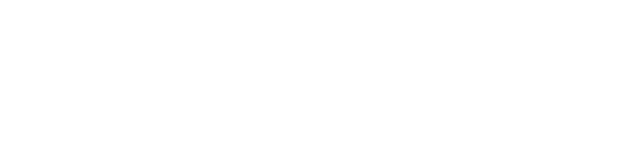
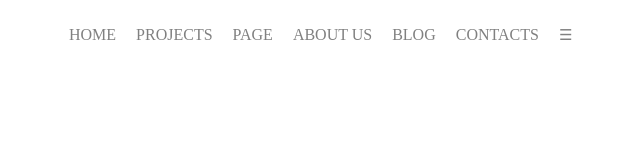
Before and after one commit to dylangonzalezz/test, a plain HTML site: page arch.html in a window 1280 px wide. Shown: the whole page, without its empty margins (581-1221 px from the left). Drawn offline with Linux system fonts and the light colour scheme.

Commit message:
Arch additions
a few additions to the arch Website.
Theese changes are not completely finished

```diff
--- a/arch.html
+++ b/arch.html
@@ -2,14 +2,24 @@
 <html>
   <head>
     <meta charset="utf-8">
+	<link rel="stylesheet" href="archstyles.css">
     <title></title>
   </head>
   <body>
     <div class="c-header">
-
+	 <ul class="m-menubar">
+		<li class="m-menubar__item"><a href="" class="m-menubar__item--link">HOME</a></li>
+		<li class="m-menubar__item"><a href="" class="m-menubar__item--link">PROJECTS</a></li>
+		<li class="m-menubar__item"><a href="" class="m-menubar__item--link">PAGE</a></li>
+		<li class="m-menubar__item"><a href="" class="m-menubar__item--link">ABOUT US</a></li>
+		<li class="m-menubar__item"><a href="" class="m-menubar__item--link">BLOG</a></li>
+		<li class="m-menubar__item"><a href="" class="m-menubar__item--link">CONTACTS</a></li>
+		<li class="m-menubar__item">
+		<a href="javascript:void(0);" style="font-size:15px;" onclick="myFunction()" class="m-menubar__item--icon">&#9776;</a>
+		</li>
+	 </ul>
     </div>
     <div class="c-carousel">
-
     </div>
     <div class="c-contentblock">
 
--- /dev/null
+++ b/archstyles.css
@@ -0,0 +1,21 @@
+li.m-menubar__item {
+float: left;}
+
+.m-menubar__item--link{
+padding: 10px 10px;
+color: gray;
+text-align: center;
+text-decoration: none;
+display: inline-block;}
+
+.m-menubar__item--icon{
+padding: 10px 10px;
+color: gray;
+text-align: center;
+text-decoration: none;
+display: inline-block;}
+
+.m-menubar{
+	list-style-type: none;
+	padding-left: 50%;
+}
```
